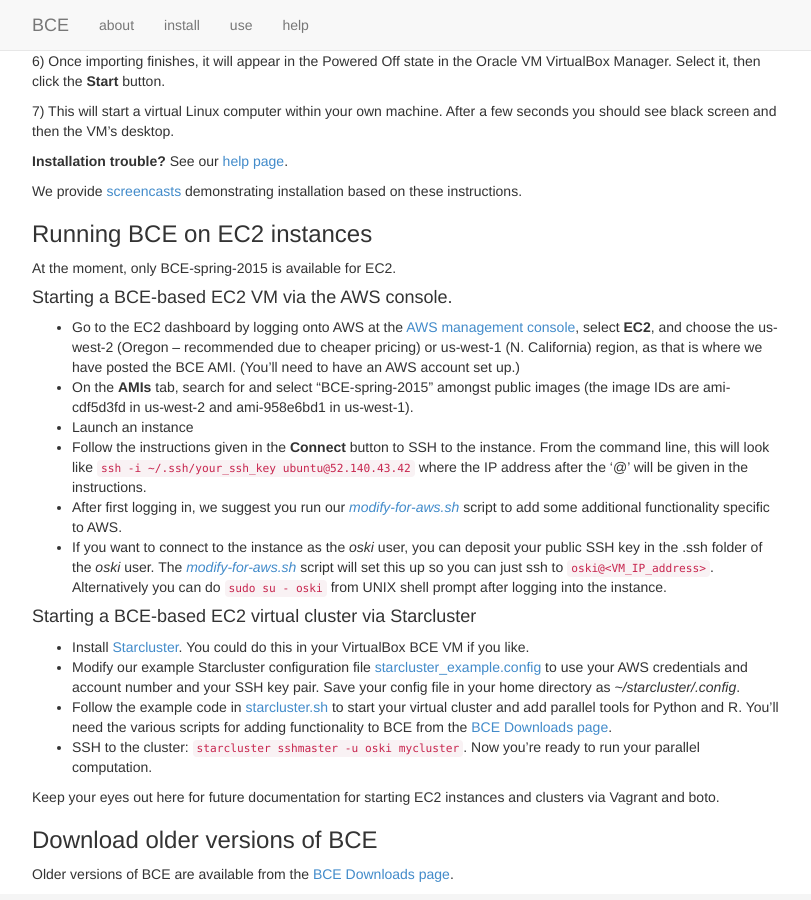
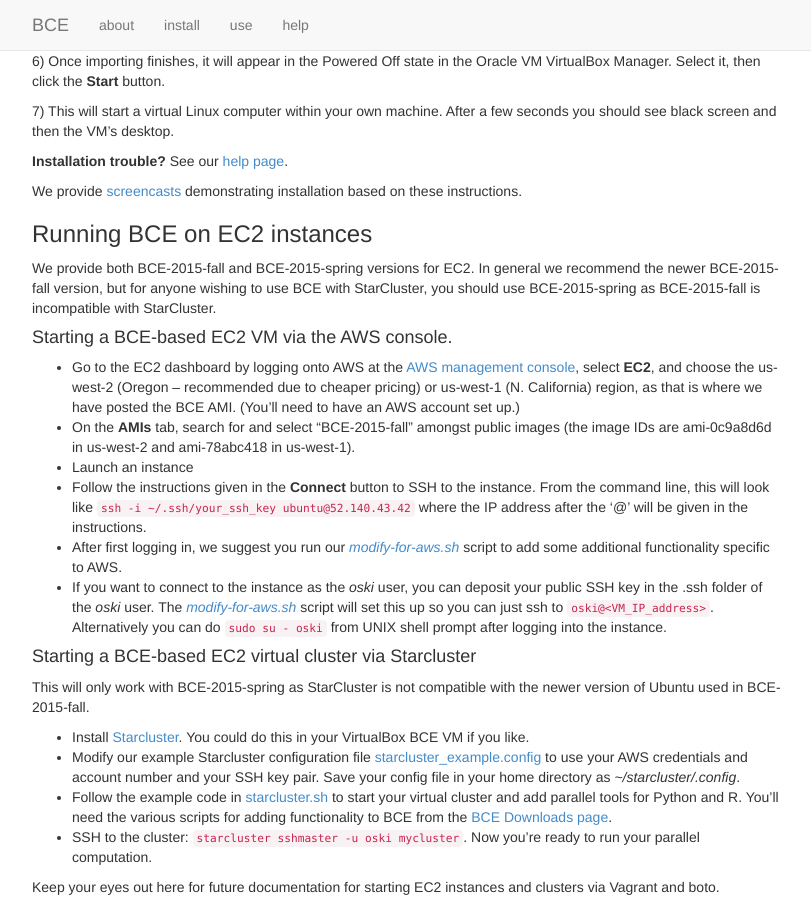
Before and after one commit to ucberkeley/bce-documentation, a Jekyll site: the page built from install.md, in a window 1280 px wide and 900 px high, scrolled down 545 px. Shown: the whole window, without its empty margins (38-849 px from the left). Built offline with Jekyll 4.4.1, drawn with Linux system fonts in a browser that asks for light colours; nearby versions of some CDN libraries; library files that are not in the unit come from our copies; Markdown is read by kramdown in place of the engine named in the settings.

Commit message:
updated pages to reflect EC2 BCE-2015-fall release

`````diff
--- a/install.md
+++ b/install.md
@@ -46,18 +46,20 @@ We provide [screencasts](screencasts.html) demonstrating installation based on t
 
 ### Running BCE on EC2 instances
 
-At the moment, only BCE-spring-2015 is available for EC2.
+We provide both BCE-2015-fall and BCE-2015-spring versions for EC2. In general we recommend the newer BCE-2015-fall version, but for anyone wishing to use BCE with StarCluster, you should use BCE-2015-spring as BCE-2015-fall is incompatible with StarCluster.
 
 #### Starting a BCE-based EC2 VM via the AWS console.
 
   - Go to the EC2 dashboard by logging onto AWS at the [AWS management console](https://console.aws.amazon.com/?nc2=h_m_mc), select **EC2**, and choose the us-west-2 (Oregon -- recommended due to cheaper pricing) or us-west-1 (N. California) region, as that is where we have posted the BCE AMI. (You’ll need to have an AWS account set up.)
-  - On the **AMIs** tab, search for and select "BCE-spring-2015" amongst public images (the image IDs are ami-cdf5d3fd in us-west-2 and ami-958e6bd1 in us-west-1).
+  - On the **AMIs** tab, search for and select "BCE-2015-fall" amongst public images (the image IDs are ami-0c9a8d6d in us-west-2 and ami-78abc418 in us-west-1).
   - Launch an instance
   - Follow the instructions given in the **Connect** button to SSH to the instance. From the command line, this will look like `ssh -i ~/.ssh/your_ssh_key ubuntu@52.140.43.42` where the IP address after the '@' will be given in the instructions.
   - After first logging in, we suggest you run our [*modify-for-aws.sh*](downloads.html) script to add some additional functionality specific to AWS.
   - If you want to connect to the instance as the *oski* user, you can deposit your public SSH key in the .ssh folder of the *oski* user. The [*modify-for-aws.sh*](downloads.html) script will set this up so you can just ssh to `oski@<VM_IP_address>`. Alternatively you can do ````sudo su - oski```` from UNIX shell prompt after logging into the instance.
 
 #### Starting a BCE-based EC2 virtual cluster via Starcluster
+
+This will only work with BCE-2015-spring as StarCluster is not compatible with the newer version of Ubuntu used in BCE-2015-fall.
 
   - Install [Starcluster](http://star.mit.edu/cluster/docs/latest/installation.html). You could do this in your VirtualBox BCE VM if you like.
   - Modify our example Starcluster configuration file [starcluster_example.config](https://raw.githubusercontent.com/ucberkeley/bce/dev/post-install/starcluster_example.config) to use your AWS credentials and account number and your SSH key pair. Save your config file in your home directory as *~/starcluster/.config*.
`````
Also changed, not shown: downloads.md (+1 -1 lines).
